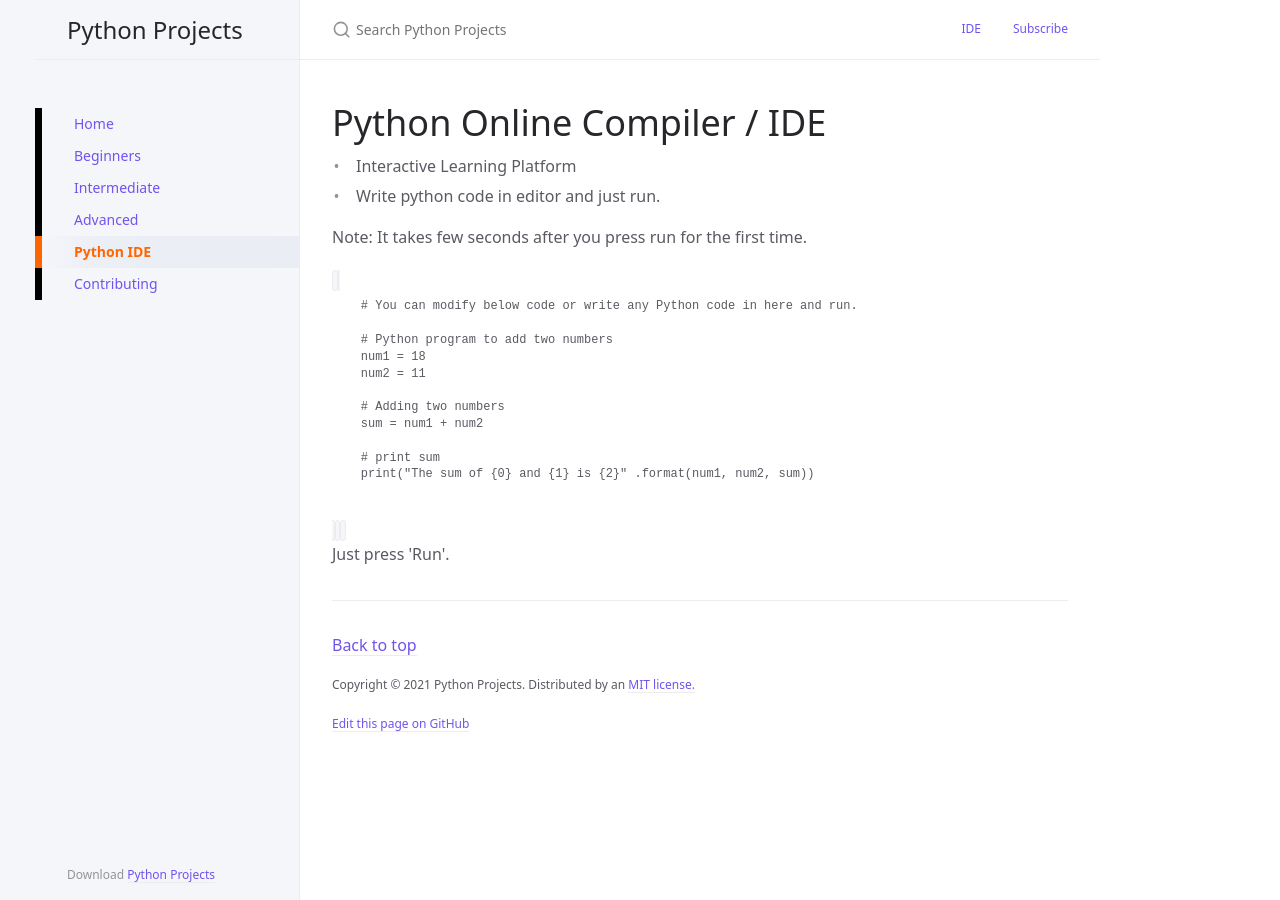
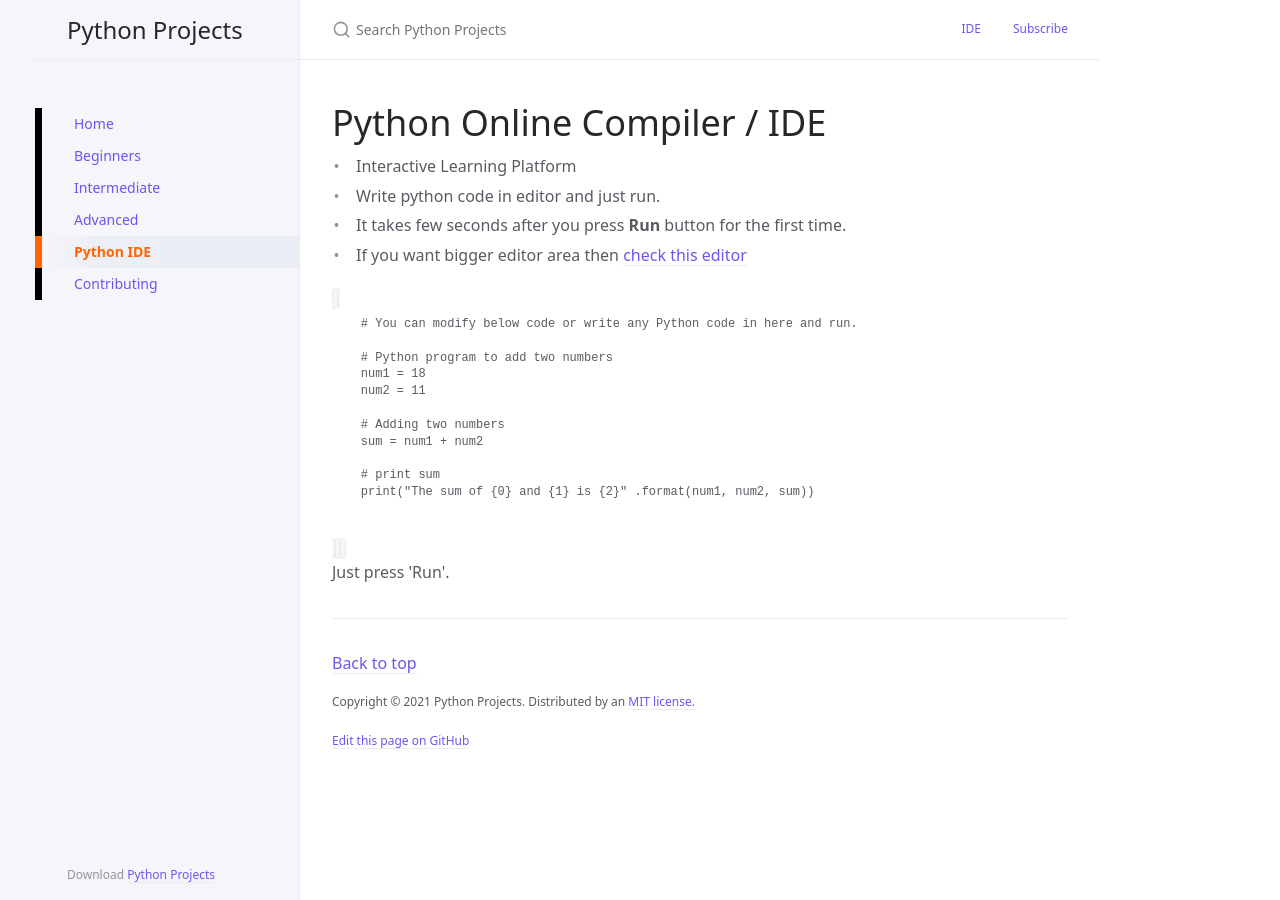
Before and after one commit to pythonhub-org/python-projects, a Jekyll site: the page built from docs/docs/python-ide.md, in a window 1280 px wide. Built offline with Jekyll 4.4.1, drawn with Linux system fonts in a browser that asks for light colours; a script that is not in the unit is left out.

Commit message:
Update python-ide.md

```diff
--- a/docs/docs/python-ide.md
+++ b/docs/docs/python-ide.md
@@ -8,8 +8,8 @@
 
 - Interactive Learning Platform
 - Write python code in editor and just run.
-
-Note: It takes few seconds after you press run for the first time.
+- It takes few seconds after you press **Run** button for the first time.
+- If you want bigger editor area then [check this editor](https://compiler.pythonhub.org)
 
 <div data-datacamp-exercise data-lang="python" data-height="auto">
   <code data-type="pre-exercise-code"></code>
```
